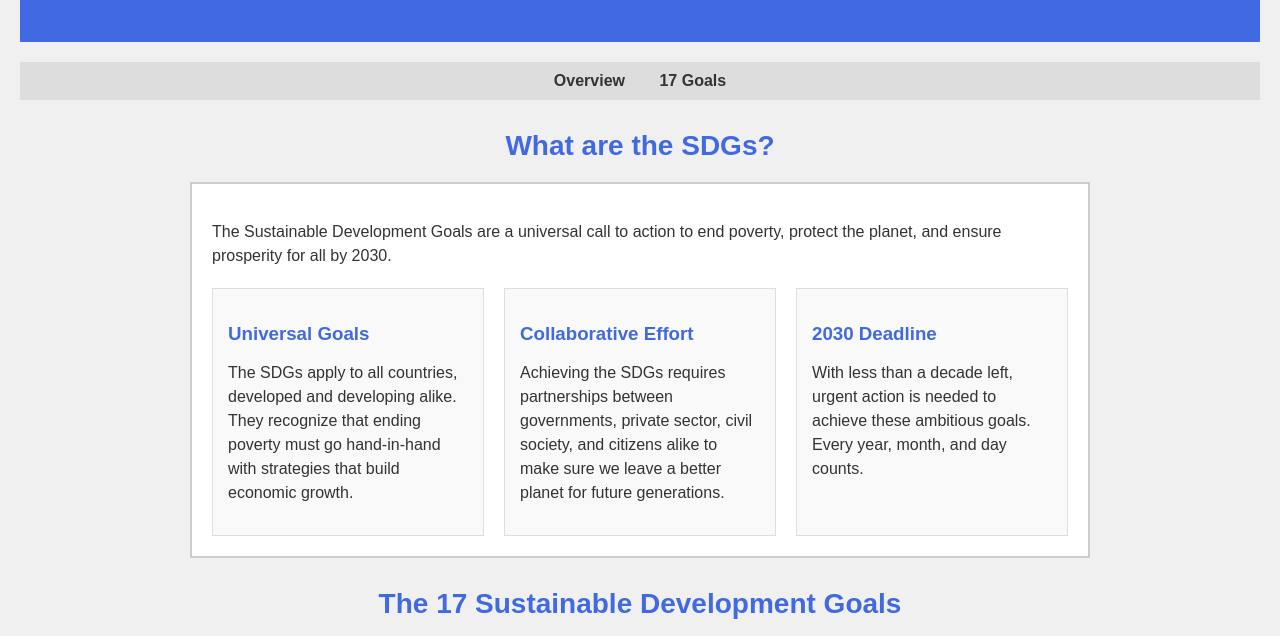
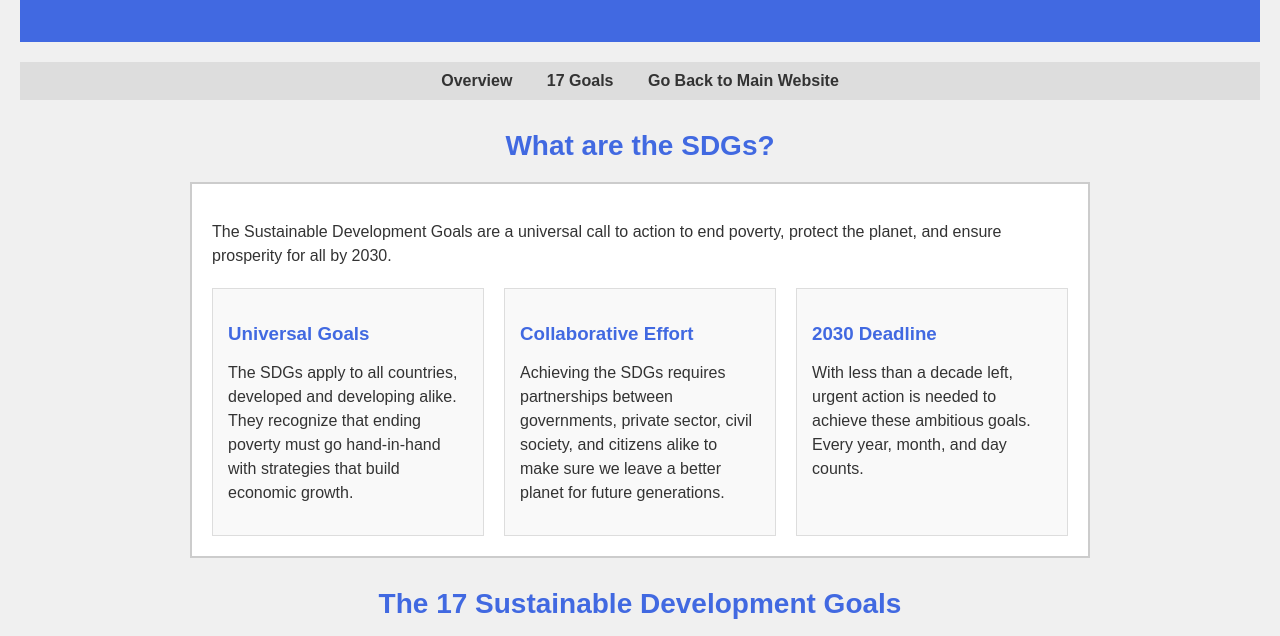
Before and after one commit to Gibble-Nibble/WDCSS-Lab2_Finals, a plain HTML site: page assets/pages/projects/SDG.html in a window 1280 px wide. Shown: the part 164-800 px from the top of the page. Drawn offline with Linux system fonts and the light colour scheme.

Commit message:
Update project pages

```diff
--- a/assets/pages/projects/SDG.html
+++ b/assets/pages/projects/SDG.html
@@ -154,6 +154,7 @@
         <div class="container">
             <a href="#overview">Overview</a>
             <a href="#goals">17 Goals</a>
+            <a href="../../../index.html">Go Back to Main Website</a>
         </div>
     </div>
 
```
Also changed, not shown: assets/pages/projects/TableOfElements.html (+1 -0 lines).
